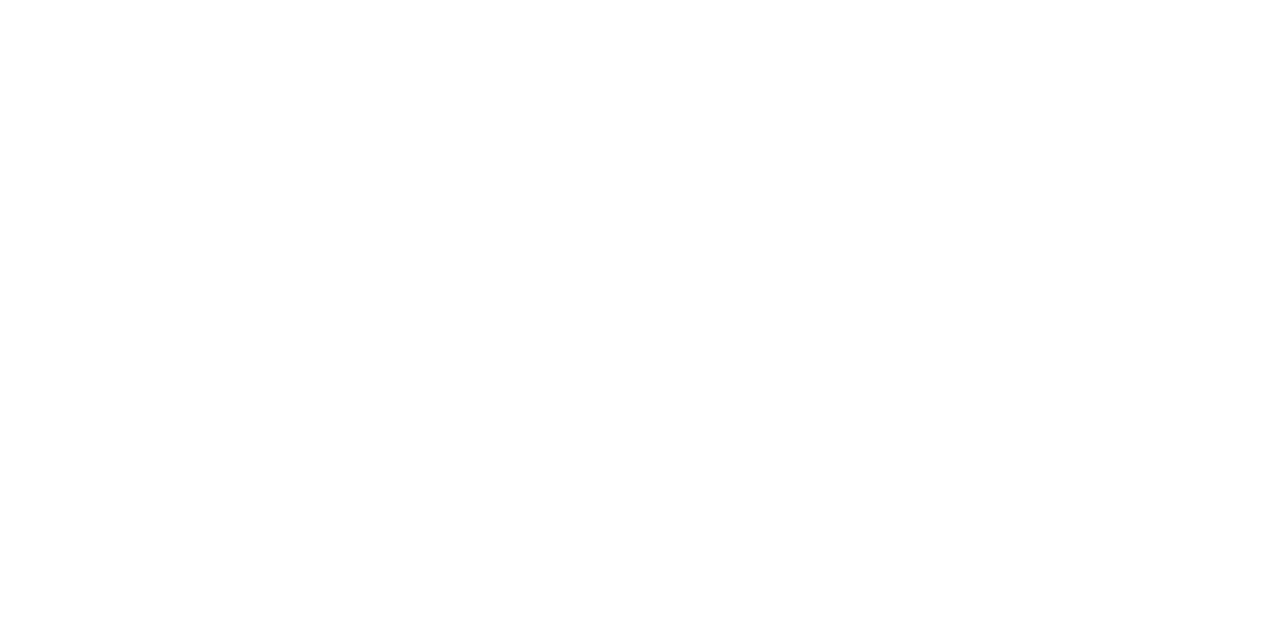
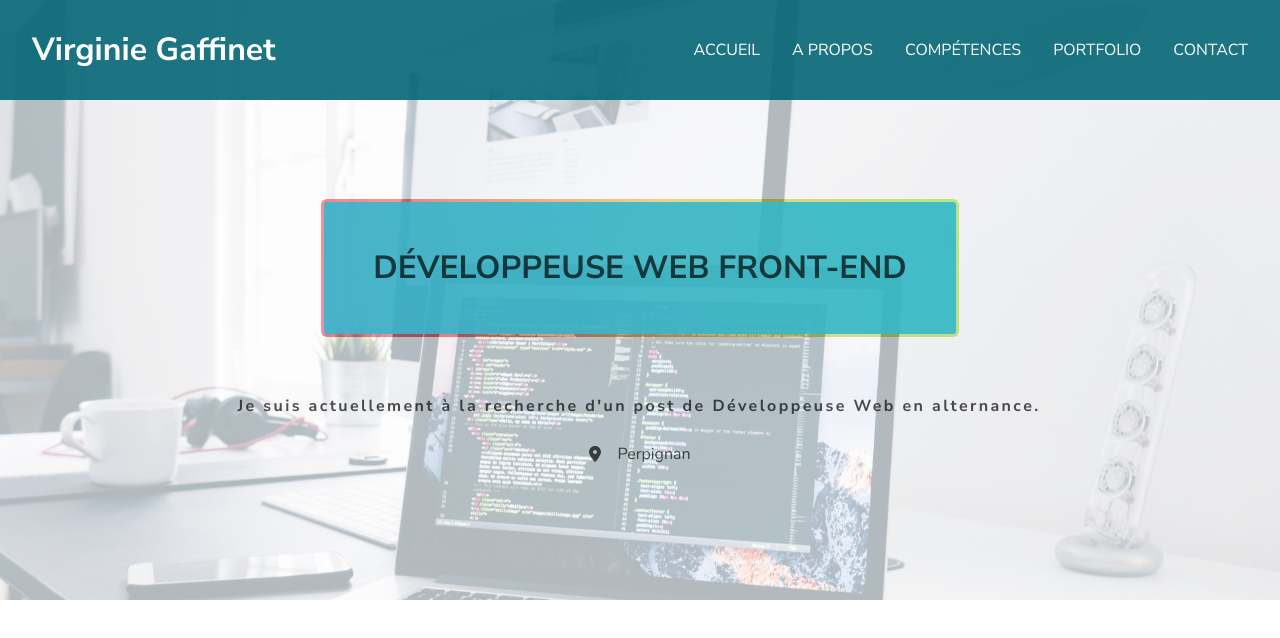
Before and after one commit to VirginieGaffinet/VirginieGaffinet.github.io, a React (Create React App) app: page / in a window 1280 px wide. Shown: the top 638 px of the page. Built offline with nearby package versions, Linux system fonts and the light colour scheme.

Commit message:
font awesome installed, components Header and Welcome done

```diff
--- a/package.json
+++ b/package.json
@@ -3,6 +3,9 @@
   "version": "0.1.0",
   "private": true,
   "dependencies": {
+    "@fortawesome/fontawesome-svg-core": "^6.2.0",
+    "@fortawesome/free-solid-svg-icons": "^6.2.0",
+    "@fortawesome/react-fontawesome": "^0.2.0",
     "@testing-library/jest-dom": "^5.16.5",
     "@testing-library/react": "^13.4.0",
     "@testing-library/user-event": "^13.5.0",
--- a/src/components/App/App.css
+++ b/src/components/App/App.css
@@ -0,0 +1,35 @@
+/* mobile first */
+html {
+  scroll-behavior: smooth;
+}
+
+.app {
+  position: relative;
+  font-family: 'Nunito Sans', sans-serif;
+  height: 100vh;
+  width: 100%;
+  font-size: var(--fontSize);
+  color: var(--fontColor);
+}
+
+a {
+  all: unset;
+  cursor: pointer;
+}
+
+
+/* for tablet */
+@media (min-width: 576px) {
+
+}
+
+/* for small screen */
+@media (min-width: 768px) {
+
+}
+
+
+/* for screen */
+@media (min-width: 1200px) {
+
+}
--- a/src/components/App/App.js
+++ b/src/components/App/App.js
@@ -1,10 +1,20 @@
+// import css
 import './App.css';
-
+// import react
+import { useState } from 'react';
+// import components
+import Header from '../Header/Header';
+import Welcome from '../Welcome/Welcome';
 
 function App() {
-
+  const [isActive, setIsActive] = useState(false);
   return (
     <div className="app">
+      <Header
+        isActive={isActive}
+        setIsActive={setIsActive}
+      />
+      <Welcome />
     </div>
   );
 }
--- /dev/null
+++ b/src/components/Header/Burger/Burger.css
@@ -0,0 +1,50 @@
+/* mobile first */
+
+#hamburger-icon {
+  position: absolute;
+  right: 30px;
+  top: 10px;
+  /* margin: auto 0; */
+  display: block;
+  cursor: pointer;
+}
+
+#hamburger-icon div {
+  width: 35px;
+  height: 3px;
+  background-color: white;
+  margin: 6px 0;
+  transition: 0.4s;
+}
+
+.open .bar1 {
+  -webkit-transform: rotate(-45deg) translate(-6px, 6px);
+  transform: rotate(-45deg) translate(-6px, 6px);
+}
+
+.open .bar2 {
+  opacity: 0;
+}
+
+.open .bar3 {
+  -webkit-transform: rotate(45deg) translate(-6px, -8px);
+  transform: rotate(45deg) translate(-6px, -8px);
+}
+
+/* for tablet */
+@media (min-width: 576px) {
+
+}
+
+/* for small screen */
+@media (min-width: 768px) {
+  #hamburger-icon {
+    display: none;
+  }
+}
+
+
+/* for screen */
+@media (min-width: 1200px) {
+
+}
--- /dev/null
+++ b/src/components/Header/Burger/Burger.js
@@ -0,0 +1,15 @@
+import './Burger.css';
+
+function Burger ({isActive, setIsActive}) {
+  return (
+  <div id="hamburger-icon" className={(isActive ? 'open' : '')}
+  onClick={() => {
+    setIsActive(!isActive)
+  }}>
+    <div className="bar1"></div>
+    <div className="bar2"></div>
+    <div className="bar3"></div>
+  </div>
+)};
+
+export default Burger;
--- /dev/null
+++ b/src/components/Header/Header.css
@@ -0,0 +1,69 @@
+/* mobile first */
+
+.header-container {
+  opacity: 0.9;
+  z-index: 1;
+  position: fixed;
+  top: 0;
+  background-color: var(--thirdColor);
+  min-width: 100%;
+  height: 100px;
+  display: flex;
+  flex-direction: row;
+}
+
+.burger-nav-container {
+  position: relative;
+  z-index: 1;
+  display: flex;
+  justify-content: space-between;
+  width: 100%;
+  height: 100vh;
+  padding: calc(var(--gap)) calc(var(--gap)) 0 calc(var(--gap));
+}
+
+.show-burger-nav {
+  background-color: var(--secondaryColor);
+}
+
+
+.logo-name {
+  font-size: calc(var(--fontSize) * 1.5);
+  font-weight: var(--bold);
+  align-self: center;
+  margin: calc(var(--gap));
+  width: 100%;
+  white-space: nowrap;
+}
+
+
+/* for tablet */
+@media (min-width: 576px) {
+  .logo-name-contains {
+    width: 100%;
+  }
+
+  .logo-name {
+    font-size: calc(var(--fontSize) * 2);
+  }
+}
+
+/* for small screen */
+@media (min-width: 768px) {
+  .header-container {
+    align-items: center;
+  }
+
+  .burger-nav-container {
+    background-color: transparent;
+    /* width: 100%; */
+    height: max-content;
+    padding: 0;
+  }
+}
+
+
+/* for screen */
+@media (min-width: 1200px) {
+
+}
--- /dev/null
+++ b/src/components/Header/Header.js
@@ -0,0 +1,20 @@
+import './Header.css';
+// import components
+import NavBar from './NavBar/NavBar';
+import Burger from './Burger/Burger';
+
+function Header({isActive, setIsActive}) {
+  return (
+    <div className="header-container">
+      <a href='#accueil' className='logo-name-contains'>
+        <h1 className="logo-name">Virginie Gaffinet</h1>
+      </a>
+      <div className={(isActive ? "burger-nav-container show-burger-nav" : "")}>
+        <NavBar isActive={isActive}/>
+        <Burger isActive={isActive} setIsActive={setIsActive}/>
+      </div>
+
+    </div>
+)};
+
+export default Header;
--- /dev/null
+++ b/src/components/Header/NavBar/NavBar.css
@@ -0,0 +1,54 @@
+/* mobile first */
+.nav-container {
+  display: flex;
+  flex-direction: column;
+  height: 30%;
+  display: none;
+}
+
+.nav-link {
+  color: var(--fontColor);
+  text-decoration: none;
+  text-transform: uppercase;
+
+}
+
+.show-nav {
+  display: block;
+}
+
+.nav-name {
+  margin-bottom: calc(var(--gap));
+}
+
+
+/* for tablet */
+@media (min-width: 576px) {
+
+}
+
+/* for small screen */
+@media (min-width: 768px) {
+  .nav-container {
+    display: flex;
+    flex-direction: row;
+    justify-content: end;
+    width: 100%;
+  }
+
+  .nav-link {
+    display: block;
+    white-space: nowrap;
+  }
+
+  .nav-name {
+    margin-bottom: 0;
+    margin-right: calc(var(--gap));
+  }
+}
+
+
+/* for screen */
+@media (min-width: 1200px) {
+
+}
--- /dev/null
+++ b/src/components/Header/NavBar/NavBar.js
@@ -0,0 +1,15 @@
+import './NavBar.css';
+
+function NavBar({isActive}) {
+  return (
+    <ul className={"nav-container" + (isActive ? " show-nav" : "")}>
+        <li className="nav-name"><a href="#accueil" className="nav-link">Accueil</a></li>
+        <li className="nav-name"><a href="#about" className="nav-link">A propos</a></li>
+        <li className="nav-name"><a href="#skills" className="nav-link">Compétences</a></li>
+        <li className="nav-name"><a href="#portfolio" className="nav-link">Portfolio</a></li>
+        <li className="nav-name"><a href="#contact" className="nav-link">Contact</a></li>
+    </ul>
+  )
+};
+
+export default NavBar;
--- /dev/null
+++ b/src/components/Welcome/Welcome.css
@@ -0,0 +1,132 @@
+.welcome-container {
+  position: relative;
+  height: 100vh;
+  width: 100%;
+  display: flex;
+  flex-direction: column;
+  justify-content: center;
+  align-items: center;
+  color: var(--secondFontColor);
+}
+
+
+.welcome-container::after {
+  content: "";
+  background: url(../../assets/images/code-2.jpg) no-repeat center center fixed;
+  background-size: cover;
+  opacity: 0.3;
+  top: 0;
+  left: 0;
+  bottom: 0;
+  right: 0;
+  position: absolute;
+  z-index: -1;
+}
+
+.welcome-title {
+  position: relative;
+  display: flex;
+  justify-content: center;
+  align-items: center;
+  text-align: center;
+  width: 50%;
+  height: 80px;
+  text-transform: uppercase;
+  background: rgb(53,	185,	207, 0.9);
+  border-radius: var(--border-width);
+  font-weight: var(--bold);
+  font-size: calc(var(--fontSize) * 1.5);
+  padding: calc(var(--gap) /2);
+  margin-bottom: calc(var(--gap));
+  overflow-wrap: break-word;
+}
+
+.welcome-title::after {
+  position: absolute;
+  content: "";
+  top: calc(-1 * var(--border-width));
+  left: calc(-1 * var(--border-width));
+  z-index: -1;
+  width: calc(100% + var(--border-width) * 2);
+  height: calc(100% + var(--border-width) * 2);
+  background: linear-gradient(
+    60deg,
+    hsl(224, 85%, 66%),
+    hsl(269, 85%, 66%),
+    hsl(314, 85%, 66%),
+    hsl(359, 85%, 66%),
+    hsl(44, 85%, 66%),
+    hsl(89, 85%, 66%),
+    hsl(134, 85%, 66%),
+    hsl(179, 85%, 66%)
+  );
+  background-size: 300% 300%;
+  background-position: 0 50%;
+  border-radius: calc(2 * var(--border-width));
+  animation: moveGradient 4s alternate infinite;
+}
+
+@keyframes moveGradient {
+  50% {
+    background-position: 100% 50%;
+  }
+}
+
+.welcome-typing {
+  margin: calc(var(--gap));
+  text-align: justify;
+  letter-spacing: .15em;
+  font-weight: var(--bold)
+}
+
+.welcome-typing--animation {
+  border-right: .15em solid rgb(0, 0, 0);
+  animation:
+  typing 4.5s steps(30, end),
+  blink-caret 1s step-end infinite;
+}
+
+
+/* The typewriter cursor effect */
+@keyframes blink-caret {
+  from, to { border-color: transparent }
+  50% { border-color: rgb(0, 0, 0); }
+}
+
+.welcome-location-container {
+  display: flex;
+}
+
+.city-name {
+  margin-left: calc(var(--gap) /2);
+}
+
+
+/* for tablet */
+@media (min-width: 576px) {
+
+}
+
+/* for small screen */
+@media (min-width: 768px) {
+  .welcome-container {
+    position: relative;
+    height: 600px;
+  }
+
+  .welcome-title {
+    margin-top: calc(var(--gap) *2);
+    font-size: calc(var(--fontSize) *2);
+    width: 600px;
+    height: 100px;
+  }
+
+  .welcome-typing {
+    white-space: nowrap; /* Keeps the content on a single line */
+  }
+}
+
+/* for screen */
+@media (min-width: 1200px) {
+
+}
--- /dev/null
+++ b/src/components/Welcome/Welcome.js
@@ -0,0 +1,20 @@
+import './Welcome.css';
+
+// fontawesome import
+import { FontAwesomeIcon } from "@fortawesome/react-fontawesome";
+import { faLocationDot } from "@fortawesome/free-solid-svg-icons";
+
+function Welcome() {
+  return (
+    <div className='welcome-container' id='accueil'>
+       <h2 className='welcome-title'>Développeuse Web Front-end</h2>
+       <p className='welcome-typing'>Je suis actuellement à la recherche d'un post de Développeuse Web en <span className='welcome-typing--animation'>alternance.</span></p>
+       <div className='welcome-location-container'>
+        <FontAwesomeIcon icon={faLocationDot} />
+        <a href='https://www.google.fr/maps/place/Perpignan/@42.6990876,2.869492,13z/data=!3m1!4b1!4m5!3m4!1s0x12b06e4e80fd88fd:0x1c83306520f2dd4f!8m2!3d42.6886591!4d2.8948332' target="_blank" className='city-name' rel="noreferrer">Perpignan</a>
+       </div>
+    </div>
+  )
+};
+
+export default Welcome;
--- a/src/styles/variables.css
+++ b/src/styles/variables.css
@@ -0,0 +1,13 @@
+:root {
+  --gap : 2rem;
+  --fontSize : 1rem;
+  --fontColor : rgb(255, 255, 255);
+  --primaryColor : rgb(163,210,202);
+  --secondaryColor: #084846;
+  --thirdColor: #056676;
+  --border-width: 3px;
+  --bold: 700;
+  --secondFontColor: rgba(0, 0, 0, 0.69);
+  --boxShadow : rgba(0, 0, 0, 0.35) 0px 5px 15px;
+  --borderRadius : 1rem;
+}
```
Also changed, not shown: 1 other file (tests, documents, lock files or other folders).
